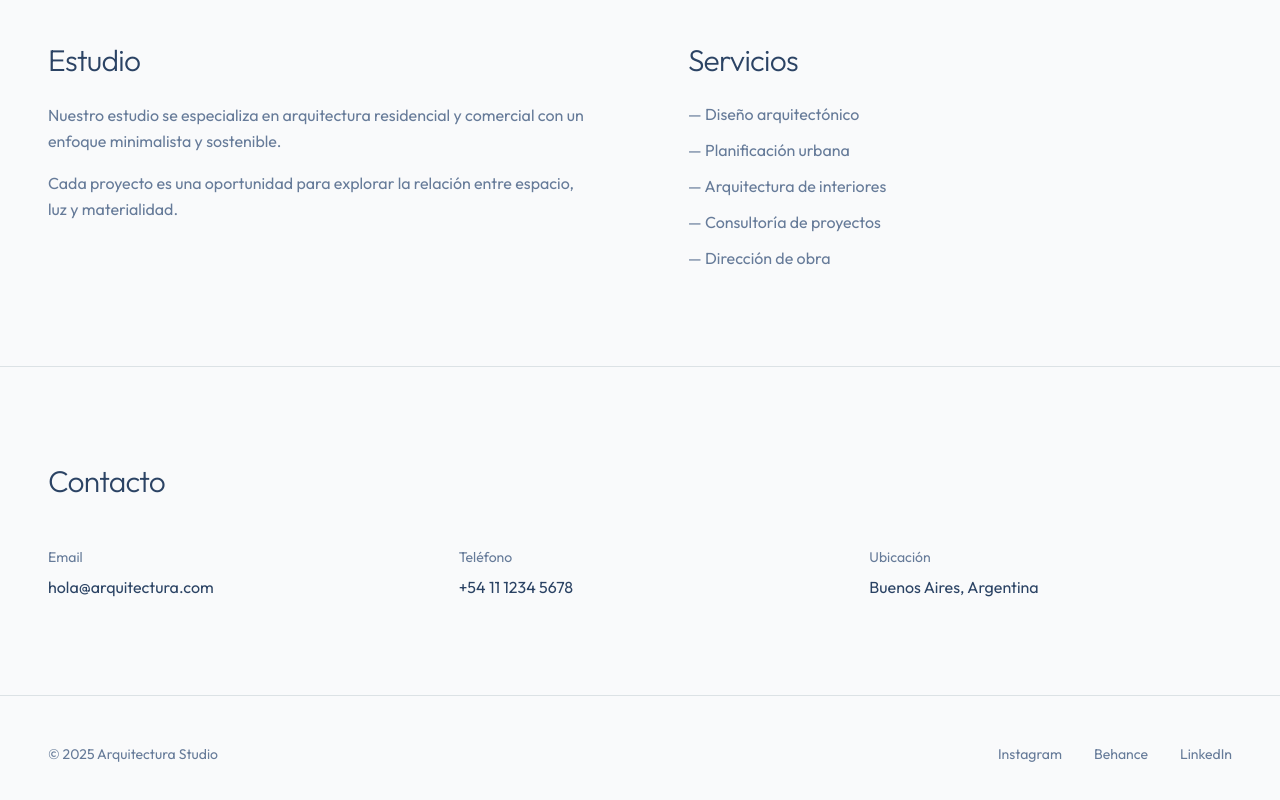
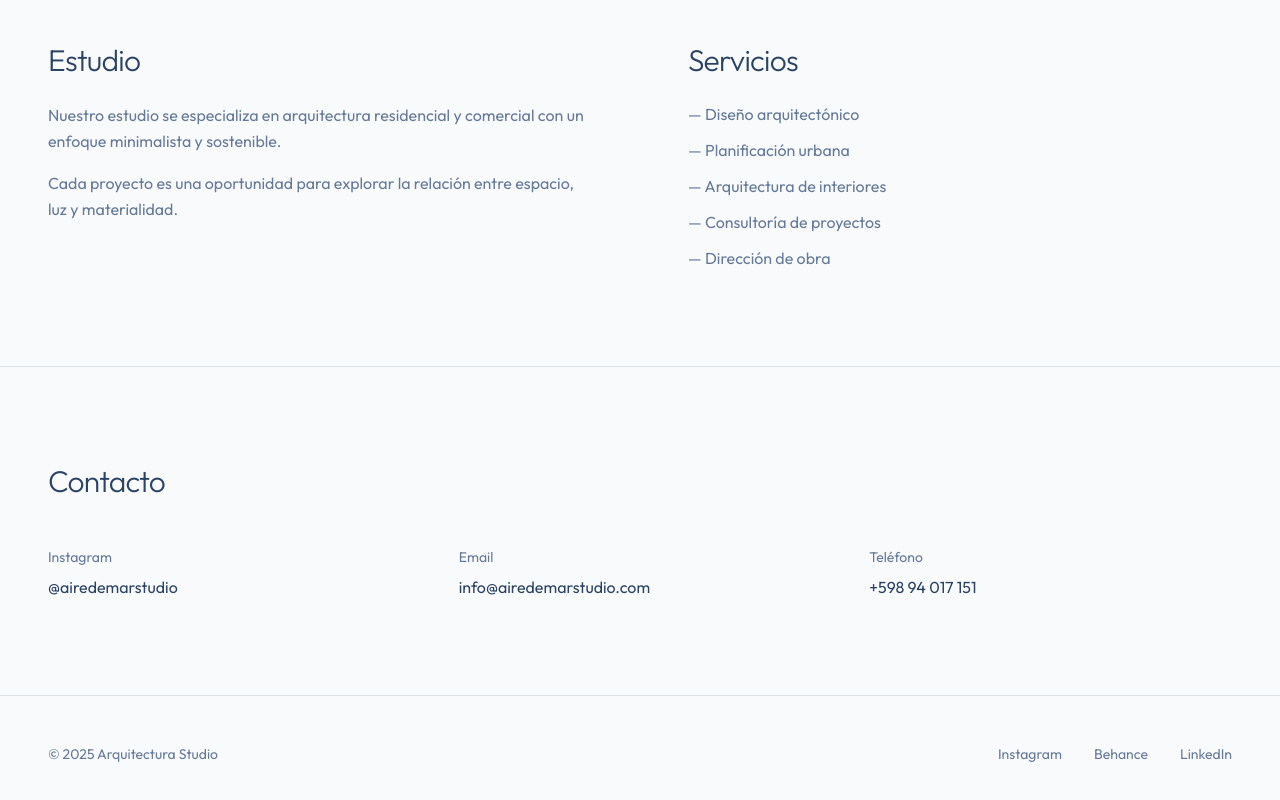
Before and after one commit to pablolospe/aire-de-mar, a Next.js app: page / in a window 1280 px wide. Shown: the part 4224-5024 px from the top of the page. Built offline with nearby package versions, Linux system fonts and the light colour scheme.

Commit message:
contacto

```diff
--- a/app/page.tsx
+++ b/app/page.tsx
@@ -57,24 +57,33 @@ export default function Home() {
           <h2 className="text-3xl font-light tracking-tight mb-12">Contacto</h2>
           <div className="grid grid-cols-1 md:grid-cols-3 gap-12">
             <div>
+              <p className="text-sm text-muted-foreground mb-2">Instagram</p>
+              <a
+                href="https://www.instagram.com/airedemarstudio"
+                className="text-foreground hover:text-muted-foreground transition-colors"
+              >
+                @airedemarstudio
+              </a>
+            </div>
+            <div>
               <p className="text-sm text-muted-foreground mb-2">Email</p>
               <a
-                href="mailto:hola@arquitectura.com"
+                href="mailto:info@airedemarstudio.com"
                 className="text-foreground hover:text-muted-foreground transition-colors"
               >
-                hola@arquitectura.com
+                info@airedemarstudio.com
               </a>
             </div>
             <div>
               <p className="text-sm text-muted-foreground mb-2">Teléfono</p>
               <a href="tel:+541112345678" className="text-foreground hover:text-muted-foreground transition-colors">
-                +54 11 1234 5678
+                +598 94 017 151
               </a>
             </div>
-            <div>
+            {/* <div>
               <p className="text-sm text-muted-foreground mb-2">Ubicación</p>
-              <p className="text-foreground">Buenos Aires, Argentina</p>
-            </div>
+              <p className="text-foreground">Punta del Este, Uruguay</p>
+            </div> */}
           </div>
         </div>
       </section>
```
